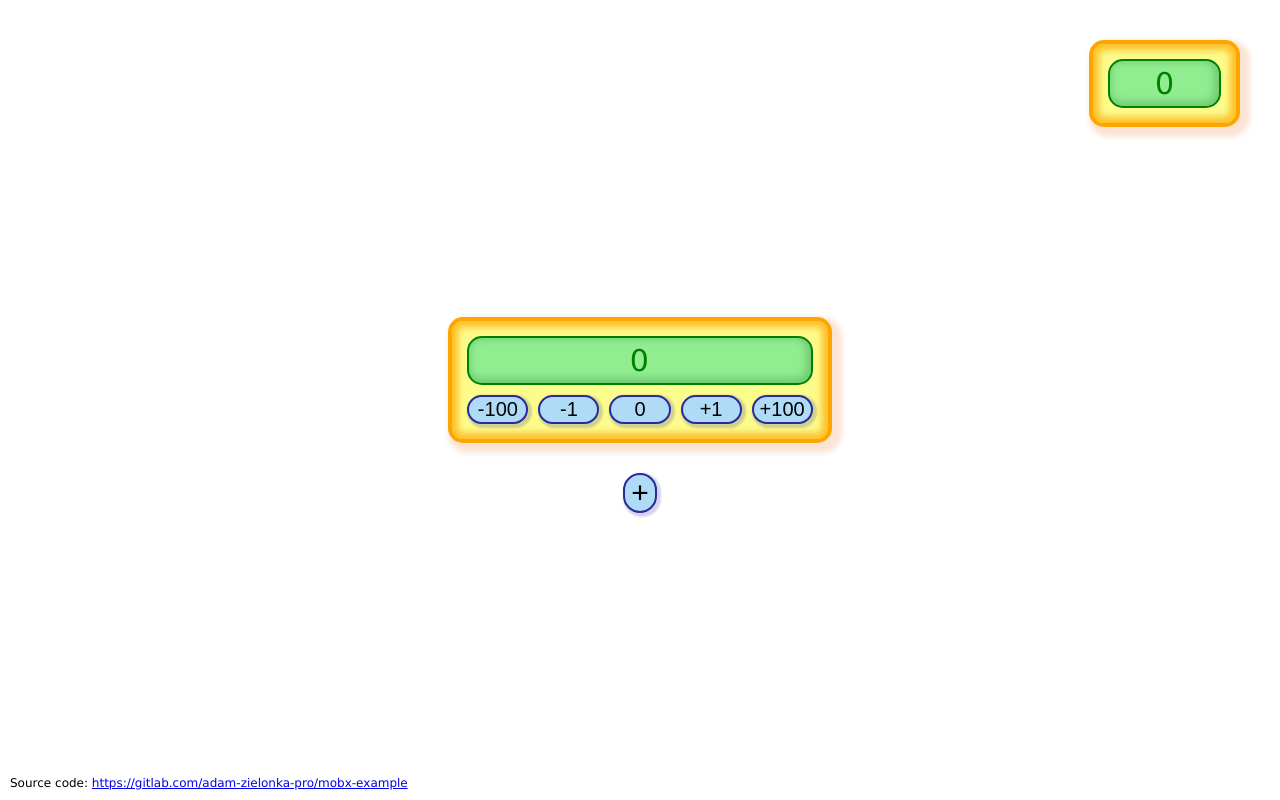
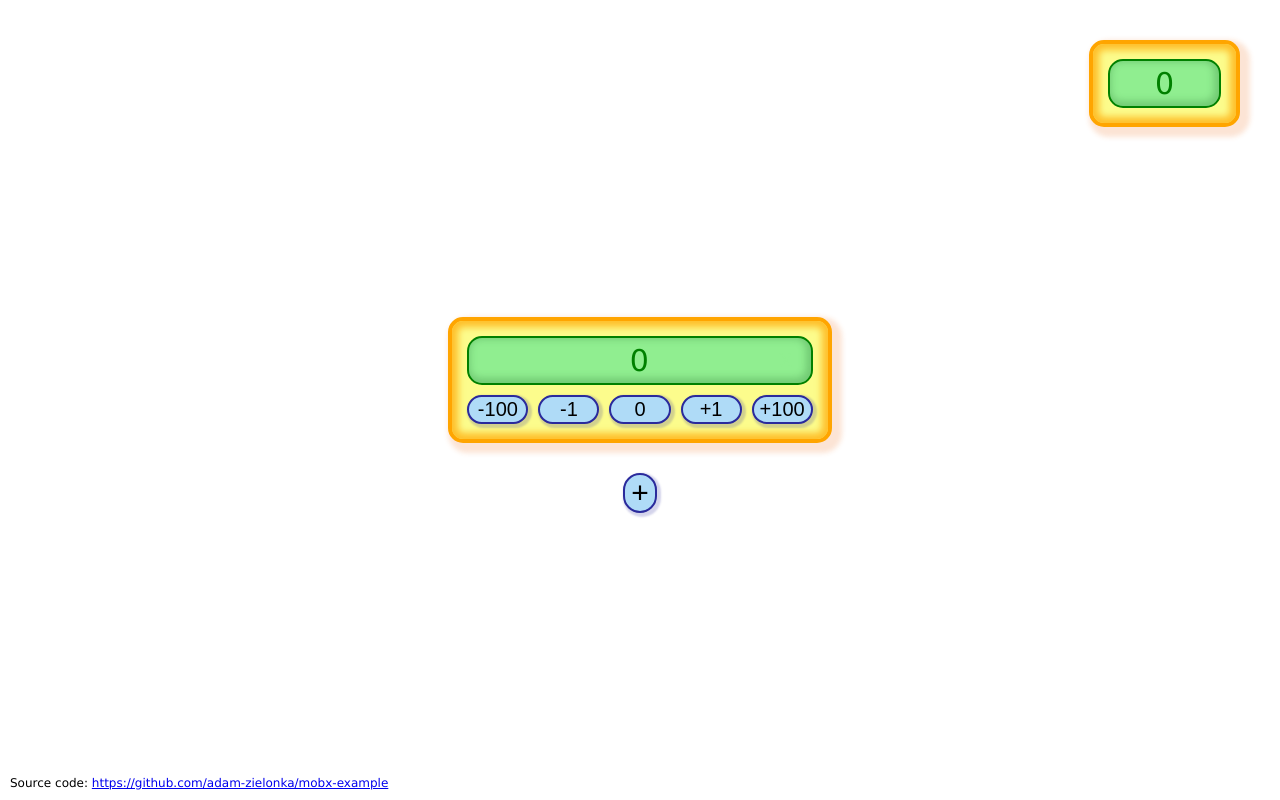
Before and after one commit to adam-zielonka/mobx-example, a React (Create React App) app: page / in a window 1280 px wide. Built offline with nearby package versions, Linux system fonts and the light colour scheme.

Commit message:
Update source urls to gh

```diff
--- a/src/App.tsx
+++ b/src/App.tsx
@@ -29,8 +29,8 @@ const App = (): JSX.Element => {
     />)}
     {canAddMoreCounters && <button onClick={() => addCounter()}>+</button>}
     <footer>
-      Source code: <a href='https://gitlab.com/adam-zielonka-pro/mobx-example'>
-        https://gitlab.com/adam-zielonka-pro/mobx-example
+      Source code: <a href='https://github.com/adam-zielonka/mobx-example'>
+          https://github.com/adam-zielonka/mobx-example
       </a>
     </footer>
   </div>
```
